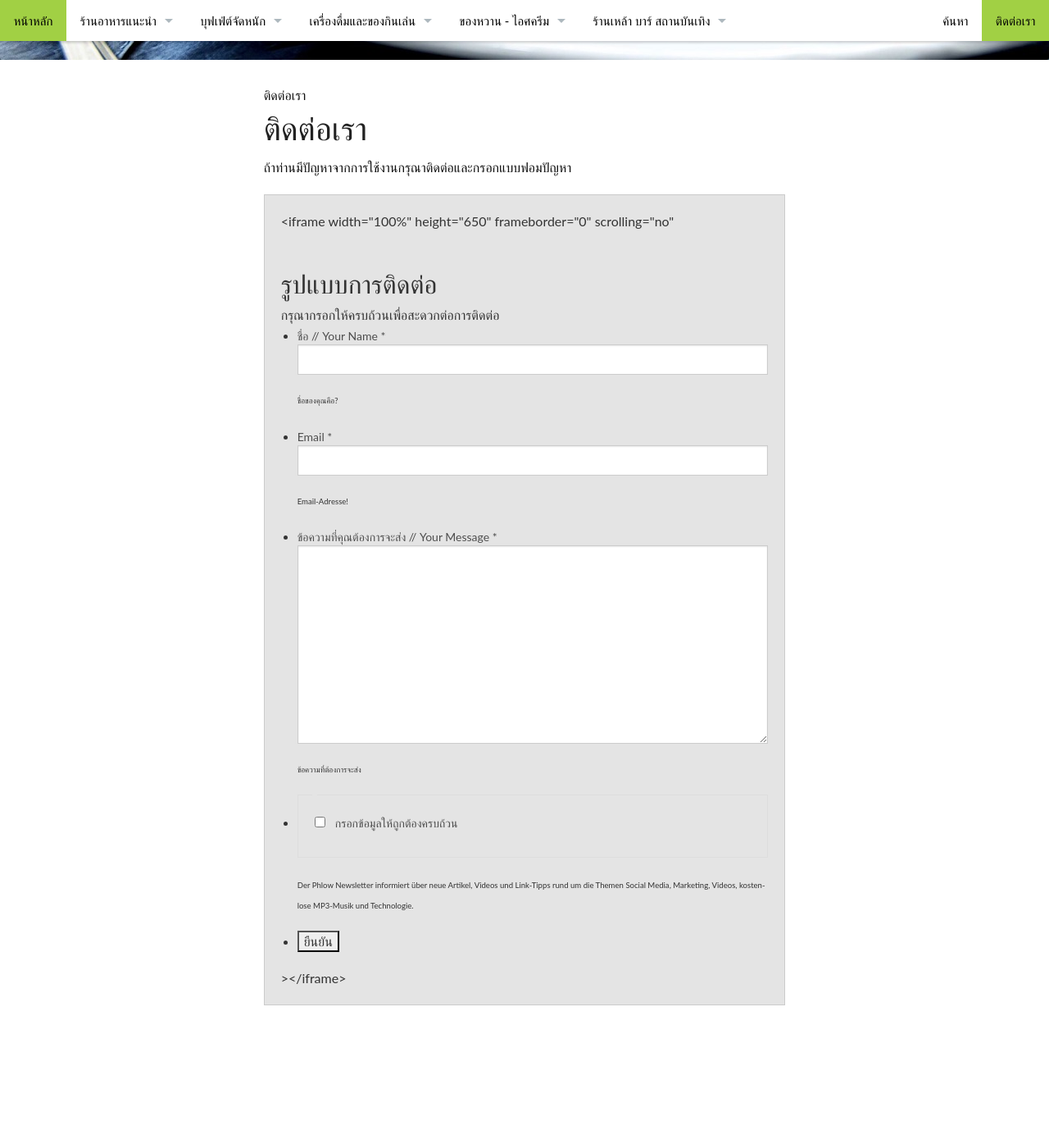
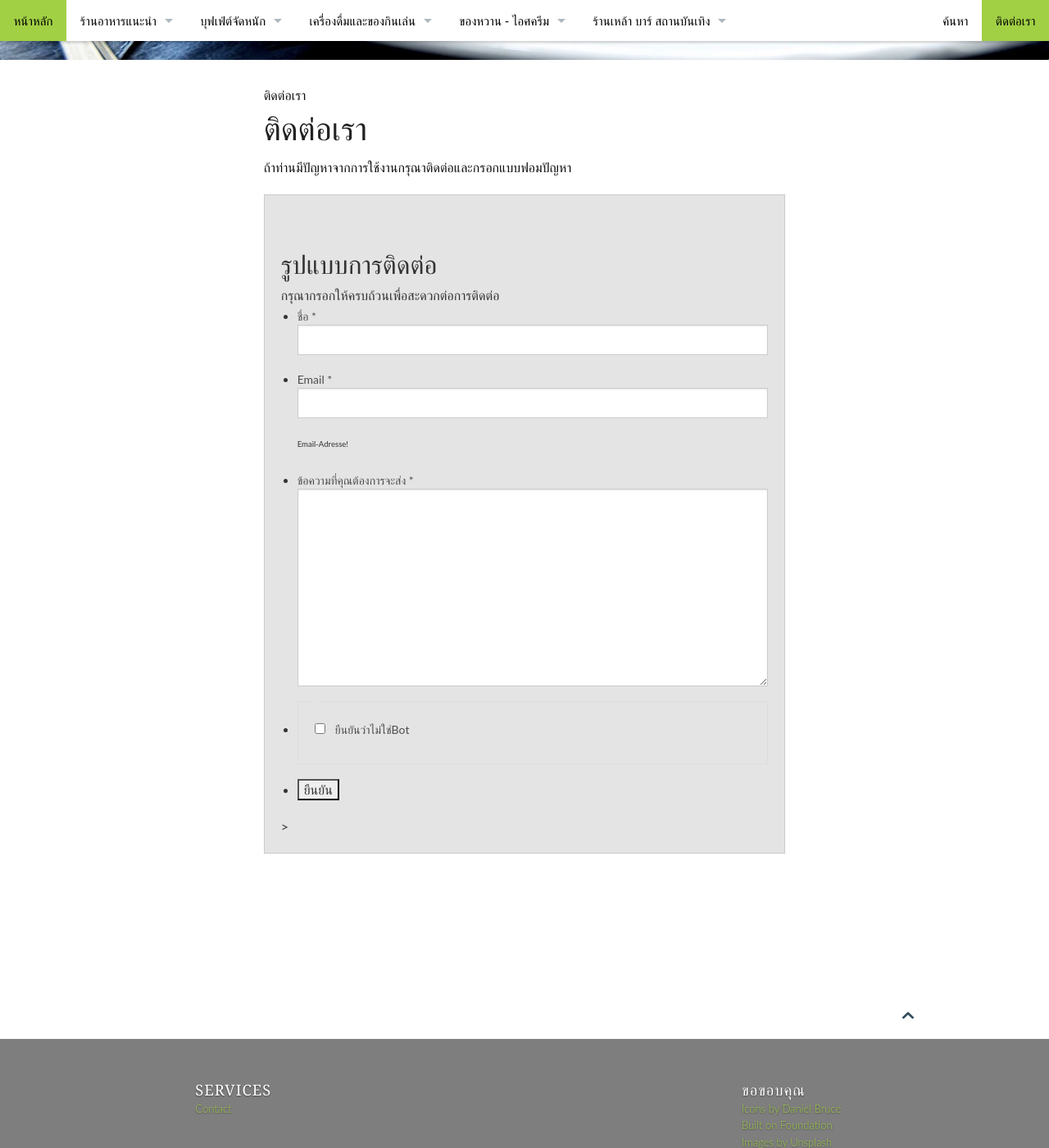
Before and after one commit to hatyairoiroi/hatyairoiroi.github.io, a Jekyll site: the page built from pages/contact.md, in a window 1280 px wide and 1400 px high, scrolled down 287 px. Shown: the whole window at 82% size. Built offline with Jekyll 4.4.1, drawn with Linux system fonts in a browser that asks for light colours.

Commit message:
Update contact.md

```diff
--- a/pages/contact.md
+++ b/pages/contact.md
@@ -11,7 +11,7 @@ permalink: "/contact/"
 ถ้าท่านมีปัญหาจากการใช้งานกรุณาติดต่อและกรอกแบบฟอมปัญหา
 
 <div class="panel">
-<iframe width="100%" height="650" frameborder="0" scrolling="no" <form id="form1" name="form1" class="wufoo topLabel page1" accept-charset="UTF-8" autocomplete="off" enctype="multipart/form-data" method="post" novalidate="" action="https://phlowmedia.wufoo.com/embed/z7x3k1/#public">
+<form id="form1" name="form1" class="wufoo topLabel page1" accept-charset="UTF-8" autocomplete="off" enctype="multipart/form-data" method="post" novalidate="" action="https://phlowmedia.wufoo.com/embed/z7x3k1/#public">
 
 <header id="header" class="info">
 	<h2>รูปแบบการติดต่อ</h2>
@@ -25,13 +25,12 @@ permalink: "/contact/"
 
 <li id="fo1li5" class="notranslate">
 	<label class="desc" id="title5" for="Field5">
-		ชื่อ   // Your Name
+		ชื่อ
 				<span id="req_5" class="req">*</span>
 			</label>
 	<div>
 		<input id="Field5" name="Field5" type="text" class="field text large" value="" maxlength="255" tabindex="1" onkeyup="handleInput(this); " onchange="handleInput(this);" required="">
 			</div>
-		<p class="instruct" id="instruct5"><small>ชื่อของคุณคือ?</small></p>
 	</li>
 
 
@@ -53,7 +52,7 @@ permalink: "/contact/"
 
 
 	<label class="desc" id="title4" for="Field4">
-		ข้อความที่คุณต้องการจะส่ง   // Your Message
+		ข้อความที่คุณต้องการจะส่ง
 				<span id="req_4" class="req">*</span>
 			</label>
 
@@ -62,7 +61,6 @@ permalink: "/contact/"
 
 			</div>
 
-		<p class="instruct" id="instruct4"><small>ข้อความที่ต้องการจะส่ง</small></p>
 
 
 	</li>
@@ -82,11 +80,10 @@ permalink: "/contact/"
 	<div>
 		<span>
 	<input id="Field7" name="Field7" type="checkbox" class="field checkbox" value="กรอกข้อมูลให้ถูกต้องครบถ้วน" tabindex="4" onchange="handleInput(this);">
-	<label class="choice" for="Field7">กรอกข้อมูลให้ถูกต้องครบถ้วน</label>
+	<label class="choice" for="Field7">ยืนยันว่าไม่ใช่Bot</label>
 	</span>
 		</div>
 	</fieldset>
-		<p class="instruct" id="instruct7"><small>Der Phlow Newsletter informiert über neue Artikel, Videos und Link-Tipps rund um die Themen Social Media, Marketing, Videos, kostenlose MP3-Musik und Technologie.</small></p>
 	</li>
 
 
@@ -111,5 +108,5 @@ permalink: "/contact/"
 				<input type="hidden" id="clickOrEnter" name="clickOrEnter" value="">
 			</li>
 	</ul>
-</form>></iframe>
+</form>>
 </div>
```
